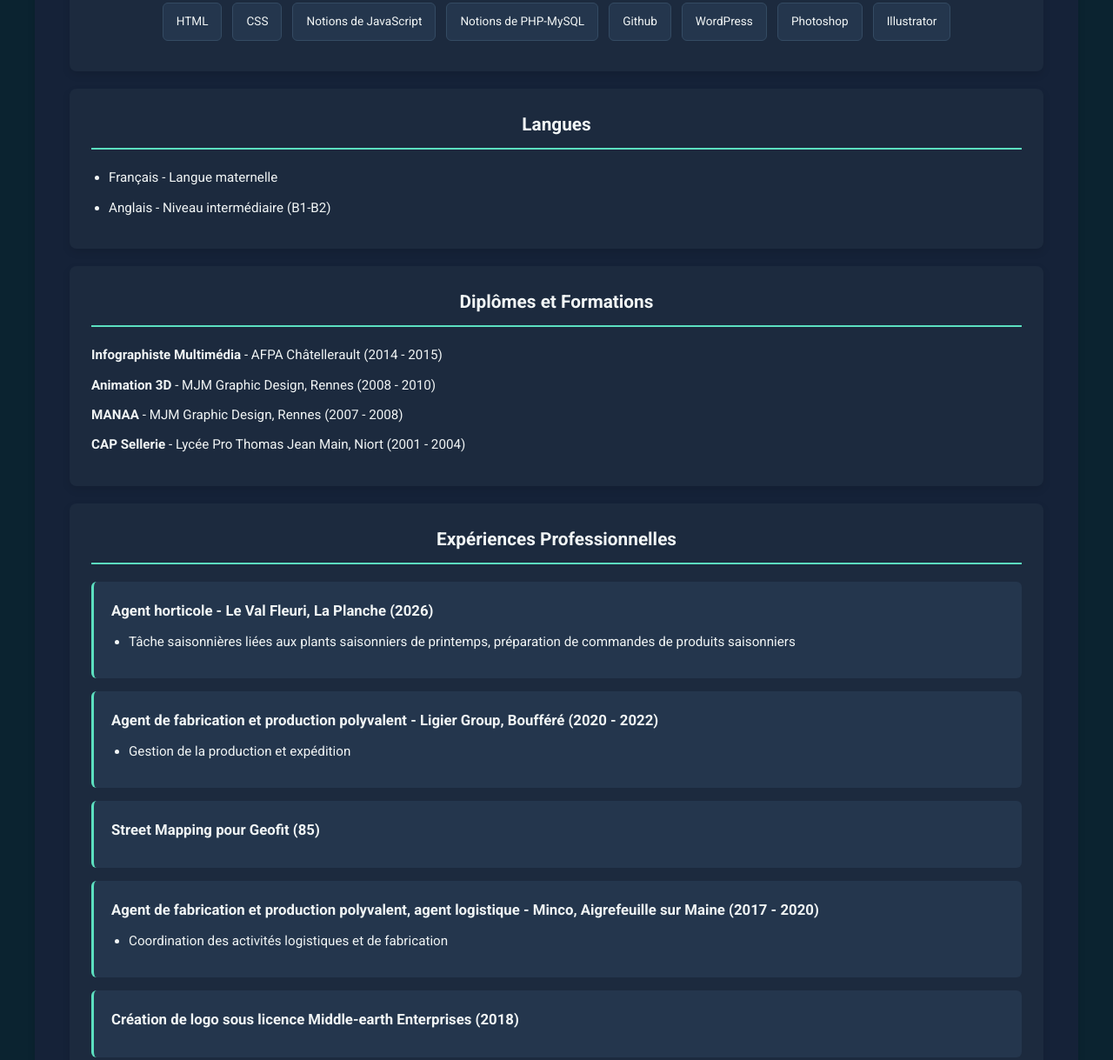
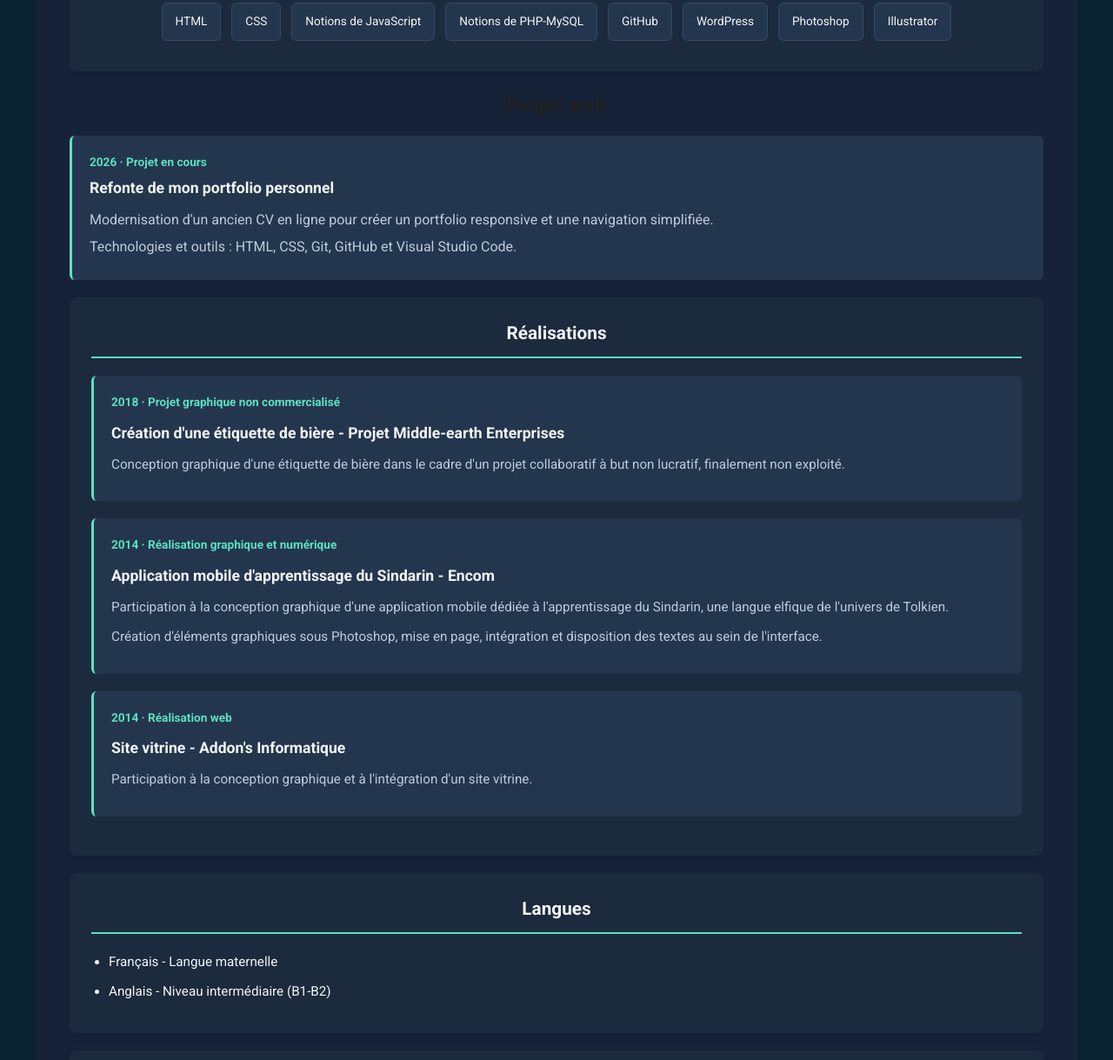
Before and after one commit to Jovet-Delfosse/Jovet-Delfosse.github.io, a plain HTML site: page index.html in a window 1280 px wide. Shown: the part 655-1874 px from the top of the page at 87% size. Drawn offline with Linux system fonts and the light colour scheme.

Commit message:
Ajout des projets et améliorations

```diff
--- a/index.html
+++ b/index.html
@@ -18,6 +18,9 @@
 
       <nav class="site-nav" aria-label="Navigation principale">
       <a href="#apropos-title">A propos</a>
+      <a href="#competences-title">Compétences</a>
+      <a href="#projets-title">Projets web</a>
+      <a href="#realisations-title">Réalisations</a>
       <a href="#formation-title">Formations</a>
       <a href="#experience-title">Expériences</a>
       <a href="#contact-title">Contact</a>
@@ -34,7 +37,7 @@
           Issu d'une formation en infographie multimédia, j'ai acquis des bases en création graphique, en intégration web et en conception de supports numériques.
         </p>
         <p>
-          Aujourd'hui, je souhaite orienter mon parcours professionnel vers le développement web. Je consolide mes connaissances en html, css et JavaScript afin de développer mes compétences et de construire progressivement des projets concrets.
+          Aujourd'hui, je souhaite orienter mon parcours professionnel vers le développement web. Je consolide mes connaissances en HTML, CSS et JavaScript afin de développer mes compétences et de construire progressivement des projets concrets.
         </p>
         <p>
           Mon objectif à terme est d'évoluer vers le développement full-stack, tout en conservant ma sensibilité pour le design et les interfaces utilisateur.
@@ -48,11 +51,51 @@
         <span class="skill" role="listitem">CSS</span>
         <span class="skill" role="listitem">Notions de JavaScript</span>
         <span class="skill" role="listitem">Notions de PHP-MySQL</span>
-        <span class="skill" role="listitem">Github</span>
+        <span class="skill" role="listitem">GitHub</span>
         <span class="skill" role="listitem">WordPress</span>
         <span class="skill" role="listitem">Photoshop</span>
         <span class="skill" role="listitem">Illustrator</span>
       </div>
+      </section>
+
+      <h2 id="projet-title">Projet web</h2>
+
+      <article class="realisation-card">
+        <p class="realisation-date">2026 · Projet en cours </p>
+        <h3>Refonte de mon portfolio personnel</h3>
+        <p>Modernisation d'un ancien CV en ligne pour créer un portfolio responsive et une navigation simplifiée.</p>
+        <p>Technologies et outils : HTML, CSS, Git, GitHub et Visual Studio Code.</p>
+      </article>
+
+      <section class="section" aria-labelledby="realisations-title">
+        <h2 id="realisations-title">Réalisations</h2>
+
+
+        <article class="realisation-card">
+          <p class="realisation-date">2018 · Projet graphique non commercialisé</p>
+
+          <h3>Création d'une étiquette de bière - Projet Middle-earth Enterprises</h3>
+
+          <p>
+            Conception graphique d'une étiquette de bière dans le cadre d'un projet collaboratif à but non lucratif, finalement non exploité.
+          </p>
+        </article>
+
+        <article class="realisation-card">
+          <p class="realisation-date">2014 · Réalisation graphique et numérique</p>
+          <h3>Application mobile d'apprentissage du Sindarin - Encom</h3>
+          <p>Participation à la conception graphique d'une application mobile dédiée à l'apprentissage du Sindarin, une langue elfique de l'univers de Tolkien.</p>
+          <p>Création d'éléments graphiques sous Photoshop, mise en page, intégration et disposition des textes au sein de l'interface.</p>
+        </article>
+
+        <article class="realisation-card">
+          <p class="realisation-date">2014 · Réalisation web</p>
+
+          <h3>Site vitrine - Addon's Informatique</h3>
+
+          <p>Participation à la conception graphique et à l'intégration d'un site vitrine.</p>
+        </article>
+
       </section>
 
       <section class="section" aria-labelledby="langues-title">
@@ -78,7 +121,7 @@
           <h3>Agent horticole - Le Val Fleuri, La Planche (2026)
           </h3>
           <ul>
-            <li>Tâche saisonnières liées aux plants saisonniers de printemps, préparation de commandes de produits saisonniers</li>
+            <li>Travaux horticoles saisonniers liés aux plants de printemps et préparation de commandes.</li>
           </ul>
         </article>
         <article>
@@ -96,9 +139,7 @@
             <li>Coordination des activités logistiques et de fabrication</li>
           </ul>
         </article>
-        <article>
-          <h3>Création de logo sous licence Middle-earth Enterprises (2018)</h3>
-        </article>
+
         <article>
           <h3>Opérateur de production IAA - Laboratoires pharmaceutiques - Ponroy, Boufféré (2017)</h3>
           <ul>
@@ -123,18 +164,7 @@
             <li>Participation à des projets d'intégration web</li>
           </ul>
         </article>
-        <article>
-          <h3>Création d'une application mobile - Encom (2014)</h3>
-          <ul>
-            <li>Développement d'une application de traduction</li>
-          </ul>
-        </article>
-        <article>
-          <h3>Création graphique pour un site web - Addon's Informatique, Cerizay (2014)</h3>
-          <ul>
-            <li>Design et intégration d'un site vitrine</li>
-          </ul>
-        </article>
+
         <article>
           <h3>Cariste - SMM, Nueil-les-Aubiers (2014)</h3>
         </article>
@@ -142,15 +172,13 @@
       <section class="section contact" aria-labelledby="contact-title">
         <h2 id="contact-title">Contact</h2>
 
-        <p>Vous souhaitez échanger avec moi?
-          n'hésitez pas à me contacter.
-        </p>
+        <p>Vous souhaitez échanger avec moi? N'hésitez pas à me contacter.</p>
 
         <p>Email :
         <a href="mailto:delfosse.expedit@gmail.com">delfosse.expedit@gmail.com</a>
         </p>
 
-        <p>linkedin :
+        <p>linkedIn :
           <a href="https://www.linkedin.com/in/expedit-jd"
           target="_blank"
           rel="noopener noreferrer">
--- a/styles.css
+++ b/styles.css
@@ -59,6 +59,32 @@ body {
   font-weight: 500;
   text-align: center;
   font-size: 0.85em;
+}
+
+/* Cartes des réalisation */
+.realisation-card {
+  background: #24364d;
+  border-left: 3px solid var(--accent-color);
+  border-radius: 6px;
+  padding: 20px;
+  margin-top: 15px;
+}
+
+.realisation-card h3 {
+  color: var(--text-light);
+  text-align: left;
+  font-size: 1.1em;
+  margin-bottom: 10px;
+}
+
+.realisation-card p {
+  color: #becbdd;
+}
+
+.realisation-card .realisation-date {
+  color: var(--accent-color);
+  font-size: 0.85em;
+  font-weight: 700;
 }
 
 /* Contenu principal */
@@ -148,6 +174,7 @@ h3 {
   padding-bottom: 10px;
   margin-bottom: 20px;
   font-size: 1.3em;
+  /*text-align: left;*/
 }
 
 .section h3 {
```
